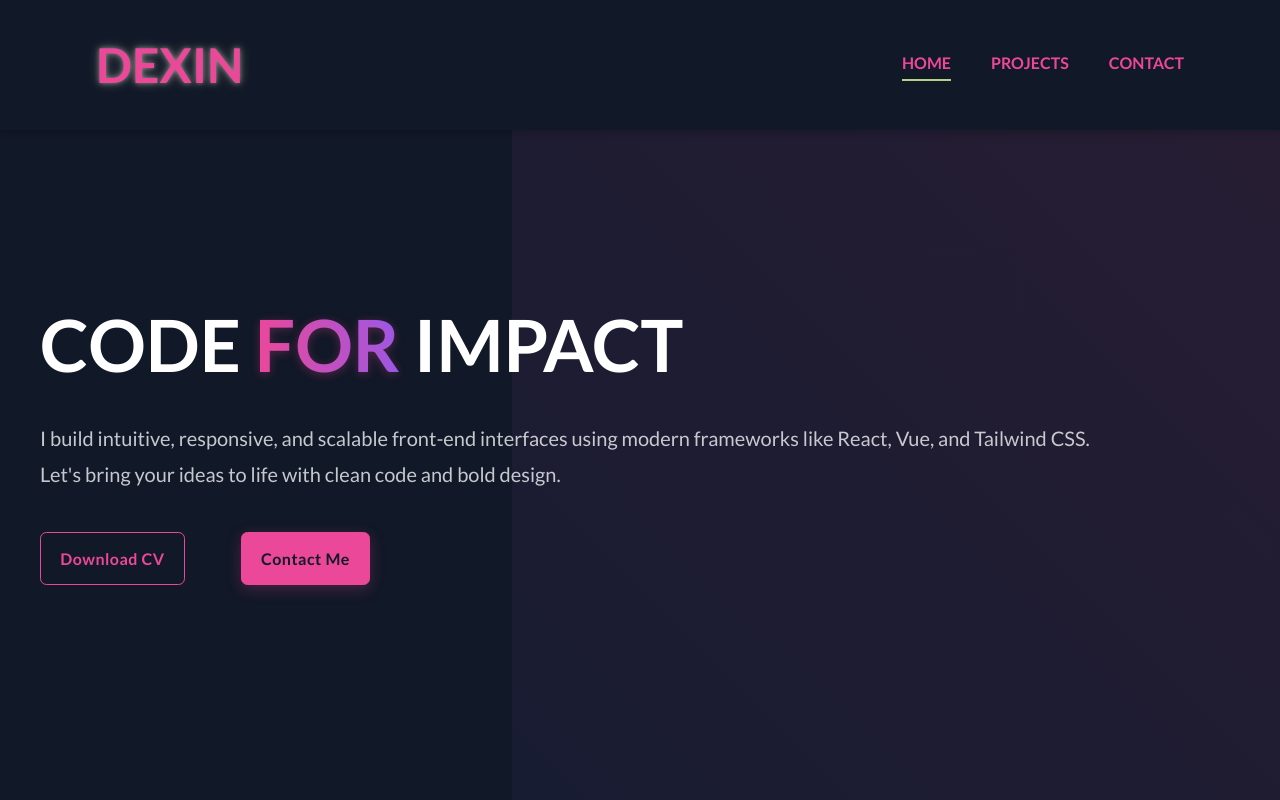
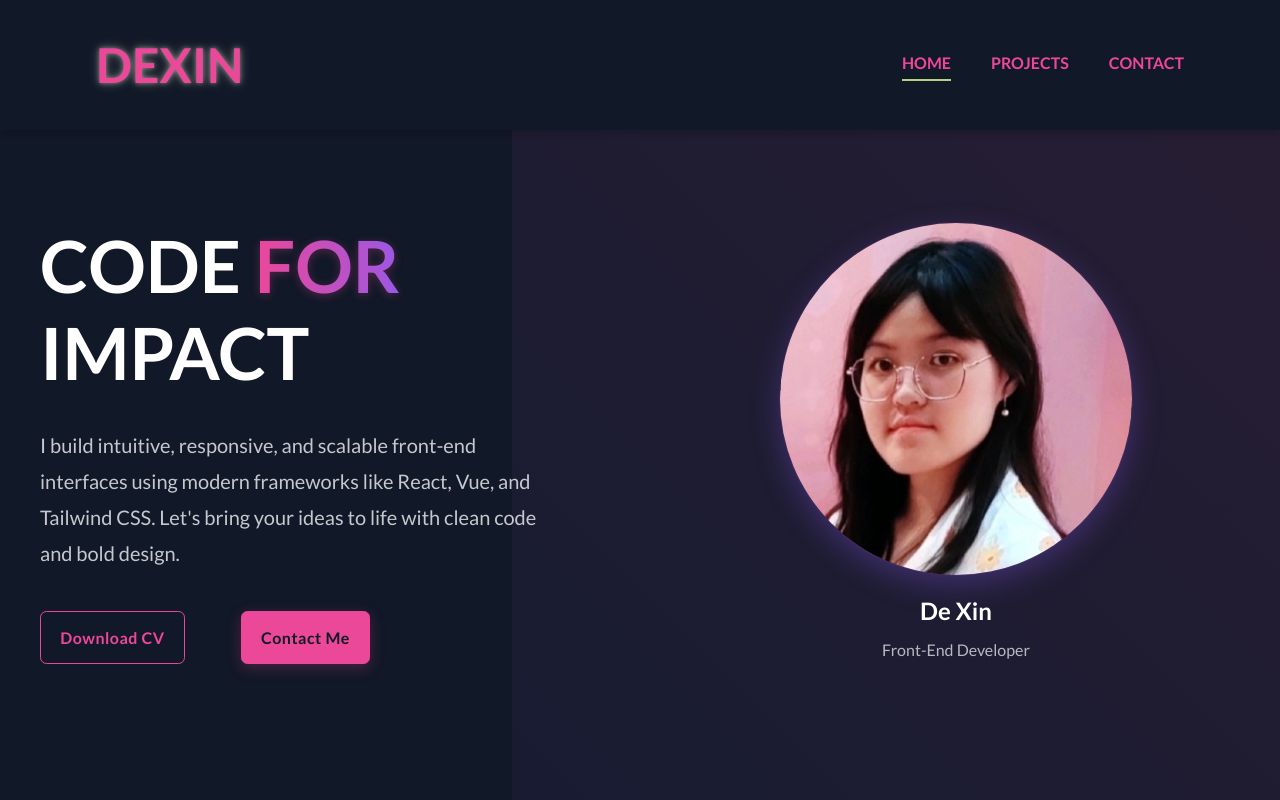
Before and after one commit to deinv-ui/DeXin-Portfolio, a React (Create React App) app: page / in a window 1280 px wide. Shown: the top 800 px of the page. Built offline with nearby package versions, Linux system fonts and the light colour scheme.

Commit message:
update profile picture

```diff
--- a/src/components/header/Header.jsx
+++ b/src/components/header/Header.jsx
@@ -5,8 +5,18 @@ import "./header.css";
 const Header = () => {
   return (
     <header id="home" className="header">
-      <div className="header__content">
-        {/* Left Section */}
+      <div className="blob-background"></div>
+
+      <div className="header__content fade-in">
+        <div class="profile-mobile-wrapper">
+          <div class="circle-img img1 shadow-glow"></div>
+          <div class="profile-info">
+            <h2>De Xin</h2>
+            <p>Front-End Developer</p>
+          </div>
+        </div>
+
+        {/* Text Section */}
         <div className="header__text">
           <h1>
             Code <span className="highlight">FOR</span> Impact
@@ -16,15 +26,19 @@ const Header = () => {
             using modern frameworks like React, Vue, and Tailwind CSS. Let's
             bring your ideas to life with clean code and bold design.
           </p>
-
-          {/* Call-To-Action Buttons */}
           <CTA />
         </div>
 
-        {/* Right Section - You can uncomment this if you want to add an image */}
-        {/* <div className="header__image">
-          <div className="circle-img img1"></div>
-        </div> */}
+        {/* Image Section */}
+        <div className="desktop_wrapper header__image animate-float">
+          <div className="image-wrapper">
+            <div className="circle-img img1 shadow-glow"></div>
+            <div className="profile-info">
+              <h2>De Xin</h2>
+              <p>Front-End Developer</p>
+            </div>
+          </div>
+        </div>
       </div>
     </header>
   );
--- a/src/components/header/header.css
+++ b/src/components/header/header.css
@@ -1,4 +1,5 @@
 /* ===========================
+🔹 Header Styles (Flex Layout)
 🔹 Header Styles (Flex Layout)
 =========================== */
 .header {
@@ -14,7 +15,6 @@
   overflow: hidden;
   position: relative;
 }
-
 
 /* Add a subtle gradient overlay */
 .header::before {
@@ -35,13 +35,23 @@
 
 /* ===========================
 🔹 Header Content (Text + Image)
+🔹 Header Content (Text + Image)
 =========================== */
 .header__content {
   display: flex;
   flex-direction: row;
+  display: flex;
+  flex-direction: row;
   align-items: center;
   justify-content: space-between;
+  justify-content: space-between;
   max-width: 1200px;
+  width: 100%;
+  margin: 0 auto;
+  gap: 4rem;
+  flex-wrap: wrap;
+  position: relative;
+  z-index: 1;
   width: 100%;
   margin: 0 auto;
   gap: 4rem;
@@ -55,20 +65,33 @@
 =========================== */
 .header__text {
   flex: 1;
+  flex: 1;
   min-width: 300px;
 }
 
 .header__text h1 {
   font-size: 4.5rem;
   font-weight: 800;
+  font-size: 4.5rem;
+  font-weight: 800;
   text-transform: uppercase;
+  line-height: 1.2;
+  margin-bottom: 2rem;
+  color: var(--color-white);
   line-height: 1.2;
   margin-bottom: 2rem;
   color: var(--color-white);
 }
 
 /* Create a gradient effect for the word "FOR" */
+/* Create a gradient effect for the word "FOR" */
 .header__text .highlight {
+  background: var(--color-gradient);
+  background-clip: text;
+  -webkit-background-clip: text;
+  color: transparent;
+  font-weight: 900;
+  text-shadow: 0 2px 10px rgba(236, 72, 153, 0.3);
   background: var(--color-gradient);
   background-clip: text;
   -webkit-background-clip: text;
@@ -122,9 +145,54 @@
 .btn-secondary:hover {
   background: rgba(139, 92, 246, 0.1);
   transform: translateY(-3px);
+  font-size: 1.25rem;
+  color: var(--color-light);
+  max-width: 90%;
+  margin-bottom: 2.5rem;
+  line-height: 1.8;
+}
+
+/* Style for CTA buttons */
+.cta {
+  display: flex;
+  gap: 1.5rem;
+  flex-wrap: wrap;
+}
+
+.btn {
+  padding: 0.8rem 1.8rem;
+  border-radius: 4px;
+  font-weight: 600;
+  transition: all 0.3s ease;
+  font-size: 1rem;
+  letter-spacing: 0.5px;
+}
+
+.btn-primary {
+  background: var(--color-gradient);
+  color: var(--color-white);
+  border: none;
+  box-shadow: 0 4px 15px rgba(236, 72, 153, 0.25);
+}
+
+.btn-secondary {
+  background: transparent;
+  color: var(--color-white);
+  border: 1px solid var(--color-secondary);
+}
+
+.btn-primary:hover {
+  transform: translateY(-3px);
+  box-shadow: 0 8px 20px rgba(236, 72, 153, 0.4);
+}
+
+.btn-secondary:hover {
+  background: rgba(139, 92, 246, 0.1);
+  transform: translateY(-3px);
 }
 
 /* ===========================
+🔹 Single Image
 🔹 Single Image
 =========================== */
 .header__image {
@@ -134,7 +202,17 @@
   justify-content: center;
 }
 
+.header__image {
+  flex: 1;
+  min-width: 280px;
+  display: flex;
+  justify-content: center;
+}
+
 .circle-img {
+  width: 22rem;
+  height: 22rem;
+  border-radius: 50%;
   width: 22rem;
   height: 22rem;
   border-radius: 50%;
@@ -152,34 +230,135 @@
 }
 
 .img1 {
-  background-image: url("../../assets/cat.png");
+  @keyframes .anime-float {
+    0%,
+    100% {
+      transform: translateY(0px);
+    }
+    50% {
+      transform: translateY(-10px);
+    }
+  }
+
+  @keyframes fadeSlideIn {
+    0% {
+      opacity: 0;
+      transform: translateY(20px);
+    }
+    100% {
+      opacity: 1;
+      transform: translateY(0);
+    }
+  }
+
+  .animate-float {
+    animation: float 4s ease-in-out infinite;
+  }
+
+  .animate-fade-slide {
+    animation: fadeSlideIn 1.2s ease forwards;
+  }
+  .shadow-glow {
+    box-shadow: 0 0 0 4px rgba(236, 72, 153, 0.15),
+      0 8px 20px rgba(250, 44, 216, 0.4),
+      inset 0 0 10px rgba(255, 255, 255, 0.05);
+  }
+
+  background-image: url("../../assets/profile_picture.jpeg");
+}
+/* Wrap image and text vertically */
+.image-wrapper {
+  display: flex;
+  flex-direction: column;
+  align-items: center;
 }
 
+/* Profile text below the image */
+.profile-info {
+  margin-top: 1rem;
+  text-align: center;
+  color: var(--color-white);
+  animation: fadeSlideIn 1.2s ease forwards;
+}
+
+.profile-info h2 {
+  font-size: 1.5rem;
+  font-weight: 700;
+  margin: 0;
+}
+
+.profile-info p {
+  font-size: 1rem;
+  color: var(--color-light);
+  margin: 0.3rem 0 0;
+  opacity: 0.9;
+}
+.profile-mobile-wrapper {
+  display: none; /* hidden on desktop */
+  flex-direction: column;
+  align-items: center;
+  text-align: center;
+  margin-top: 2rem;
+  margin-bottom: 2rem;
+}
 /* ===========================
 🔥 Responsive Design
 =========================== */
 @media screen and (max-width: 768px) {
+  .desktop_wrapper {
+    display: none;
+  }
   .header__content {
     flex-direction: column;
     text-align: center;
     gap: 3rem;
   }
 
-  .header__text h1 {
-    font-size: 3rem;
+  .header__text {
+    max-width: 100%;
+    margin-top: 0.5rem;
   }
 
-  .header__text p {
-    font-size: 1.1rem;
-    margin: 1rem auto;
+  .header__images {
+    display: none;
   }
 
   .circle-img {
     width: 16rem;
     height: 16rem;
   }
-
-  .cta {
-    justify-content: center;
+  .header__images {
+    grid-auto-columns: minmax(120px, 1fr); /* Adjusts size on small screens */
+    gap: 1.5rem;
   }
 }
+
+.img1 {
+  background-image: url("../../assets/profile_picture.jpeg");
+}
+.img2 {
+  background-image: url("../../assets/suncat.png");
+}
+
+/* ===========================
+🔥 Responsive Design (Mobile & Tablet)
+=========================== */
+@media screen and (max-width: 768px) {
+  .header {
+    padding: 7rem 2rem 1.5rem; /* Extra top space for mobile */
+  }
+  .header__content {
+    grid-template-columns: 1fr; /* Stack in a single column */
+    text-align: center;
+  }
+
+  .header__text {
+    max-width: 100%;
+  }
+
+  .header__images {
+    grid-template-columns: repeat(2, 1fr); /* Show two images per row */
+    gap: 2rem;
+    margin-top: 2rem;
+  }
+}
```
Also changed, not shown: src/assets/profile_picture.jpeg (added).
